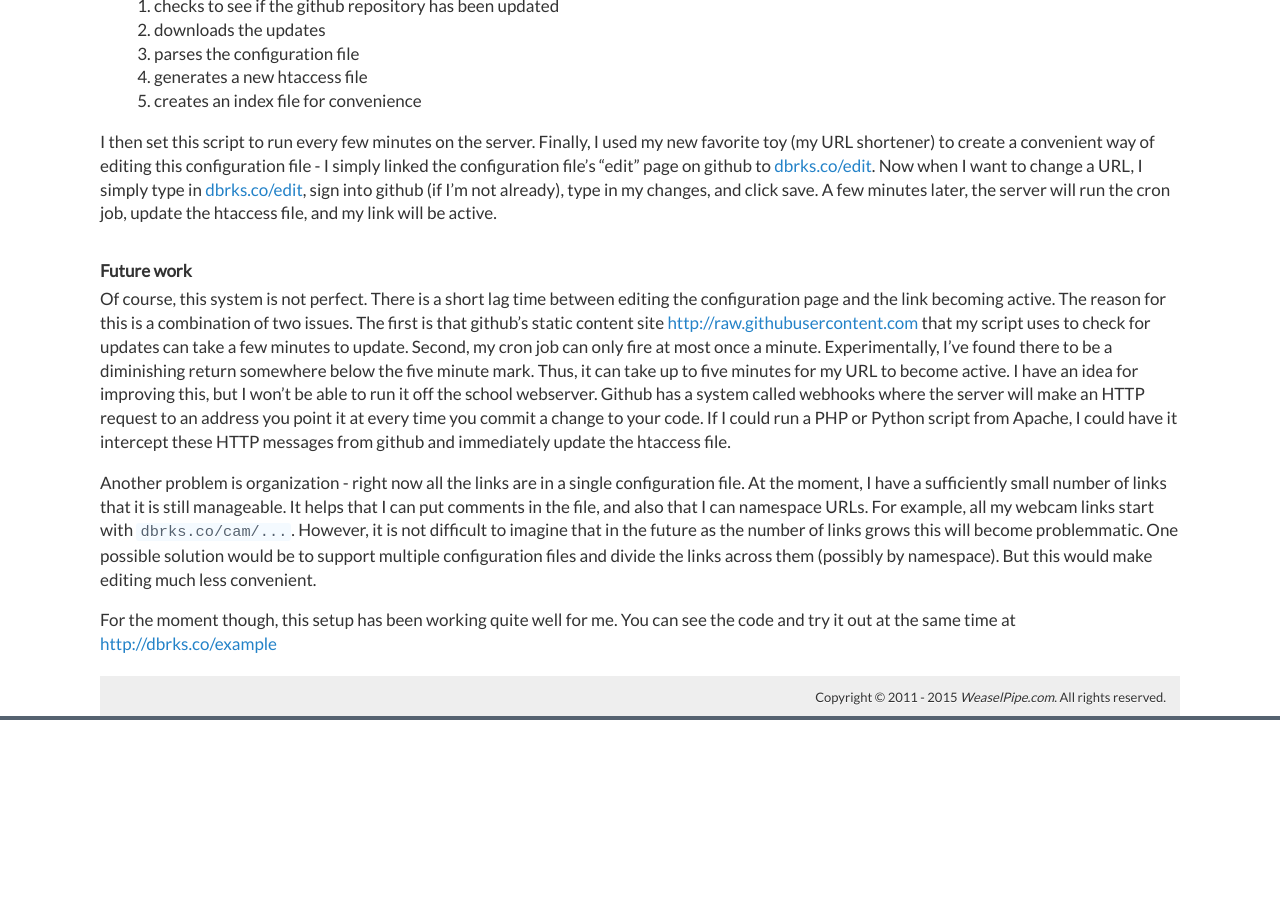
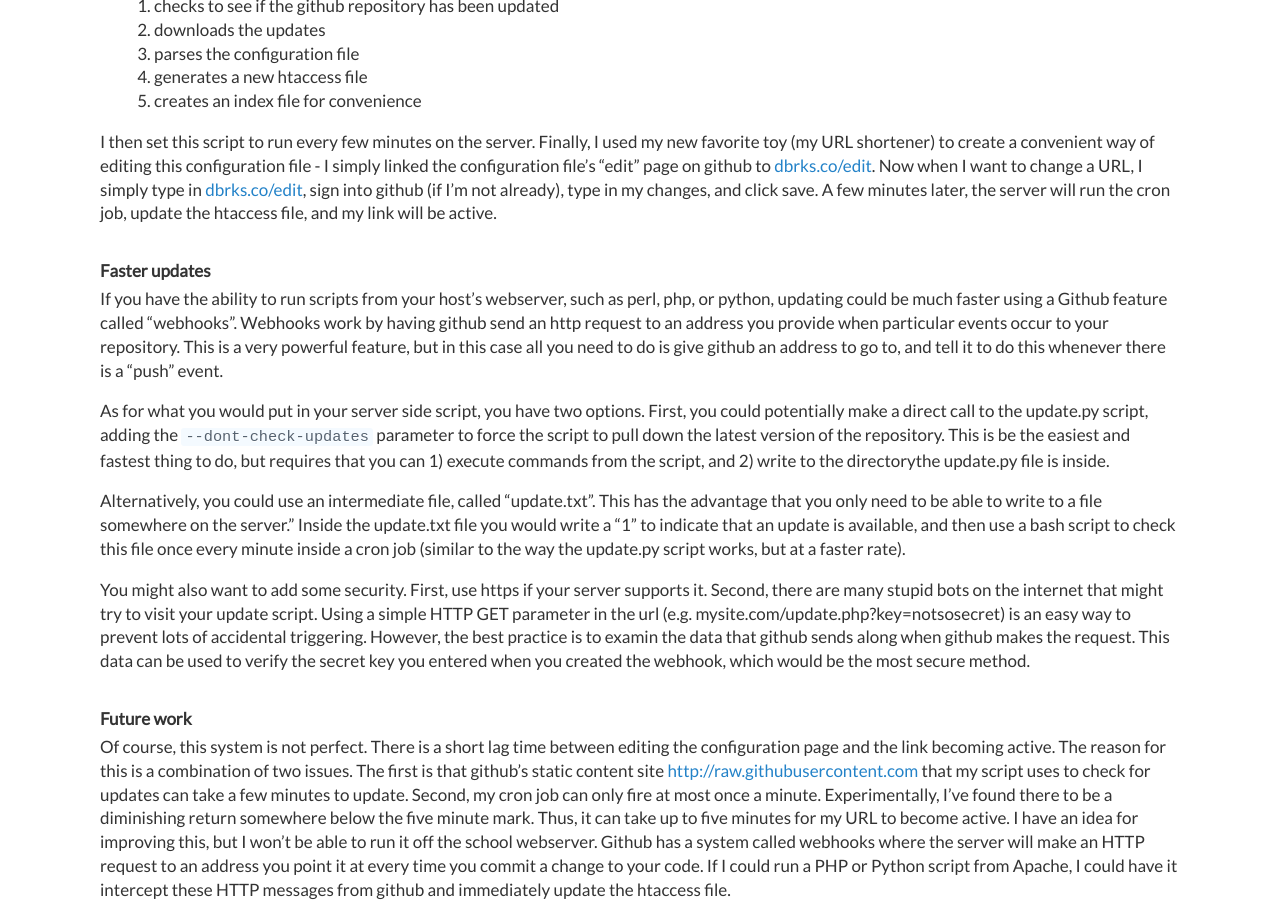
Before and after one commit to mrdanbrooks/mrdanbrooks.github.io, a Jekyll site: the page built from _posts/2016-08-17-dbrks.md, in a window 1280 px wide and 900 px high, scrolled down 2165 px. Built offline with Jekyll 4.4.1, drawn with Linux system fonts in a browser that asks for light colours; before the commit the page ends 2885 px from its top, so only the background shows below that.

Commit message:
"adds changes"

```diff
--- a/_posts/2016-08-17-dbrks.md
+++ b/_posts/2016-08-17-dbrks.md
@@ -112,6 +112,27 @@ Finally, I used my new favorite toy (my URL shortener) to create a convenient wa
 Now when I want to change a URL, I simply type in [dbrks.co/edit](http://dbrks.co/edit), sign into github (if I'm not already), type in my changes, and click save.
 A few minutes later, the server will run the cron job, update the htaccess file, and my link will be active.
 
+### Faster updates
+If you have the ability to run scripts from your host's webserver, such as perl, php, or python, updating could be much faster using a Github feature called "webhooks".
+Webhooks work by having github send an http request to an address you provide when particular events occur to your repository.
+This is a very powerful feature, but in this case all you need to do is give github an address to go to, and tell it to do this whenever there is a "push" event.
+
+As for what you would put in your server side script, you have two options.
+First, you could potentially make a direct call to the update.py script, adding the ``--dont-check-updates`` parameter to force the script to pull down the latest version of the repository.
+This is be the easiest and fastest thing to do, but requires that you can 1) execute commands from the script, and 2) write to the directorythe update.py file is inside.
+
+Alternatively, you could use an intermediate file, called "update.txt".
+This has the advantage that you only need to be able to write to a file somewhere on the server."
+Inside the update.txt file you would write a "1" to indicate that an update is available, and then use a bash script to check this file once every minute inside a cron job (similar to the way the update.py script works, but at a faster rate).
+
+You might also want to add some security.
+First, use https if your server supports it.
+Second, there are many stupid bots on the internet that might try to visit your update script.
+Using a simple HTTP GET parameter in the url (e.g. mysite.com/update.php?key=notsosecret) is an easy way to prevent lots of accidental triggering.
+However, the best practice is to examin the data that github sends along when github makes the request.
+This data can be used to verify the secret key you entered when you created the webhook, which would be the most secure method.
+
+
 ### Future work
 Of course, this system is not perfect.
 There is a short lag time between editing the configuration page and the link becoming active.
```
